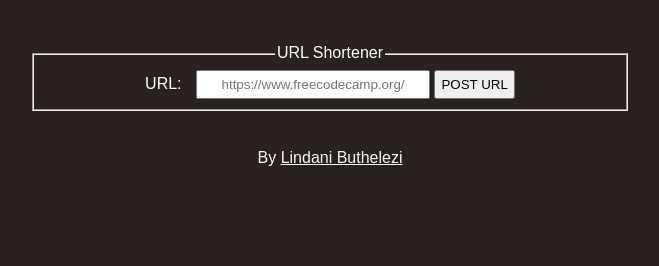
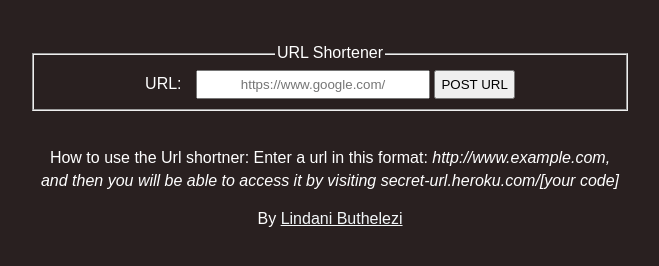
Before and after one commit to BTHLIN009/url-shortner-microservice, a website: page views/index.html in a window 1280 px wide. Shown: the part 190-456 px from the top of the page, without its empty margins (310-969 px from the left). Drawn offline with Linux system fonts and the light colour scheme.

Commit message:
Initial commit

```diff
--- a/server.js
+++ b/server.js
@@ -10,7 +10,7 @@ let dns=require('dns')
 
 
 // Basic Configuration
-const port = /*process.env.PORT ||*/ 3000;
+const port = process.env.PORT || 3000;
 
 app.use(cors());
 
@@ -37,7 +37,7 @@ app.listen(port, function() {
 
 
 let uri=process.env.DB_URI;
-console.log(process.env.PWD)
+
 
 
 mongoose.connect(uri, { useNewUrlParser: true, useUnifiedTopology: true });
--- a/views/index.html
+++ b/views/index.html
@@ -19,11 +19,19 @@
           <fieldset>
             <legend>URL Shortener</legend>
             <label for="url_input">URL:</label>
-            <input id="url_input" type="text" name="url" placeholder="https://www.freecodecamp.org/" />
+            <input id="url_input" type="text" name="url" placeholder="https://www.google.com/" />
             <input type="submit" value="POST URL" />
           </fieldset>
         </form>
       </section>
+
+      <div id="steps">
+        <p>How to use the Url shortner: Enter a url in this format: <em>http://www.example.com, <br/>
+          and then you will be able to access it by visiting secret-url.heroku.com/[your code]</em></p>
+
+
+
+      </div>
     </main>
     <footer>
       <p>By <a href="https://lindani.netlify.app/">Lindani Buthelezi</a></p>
```
